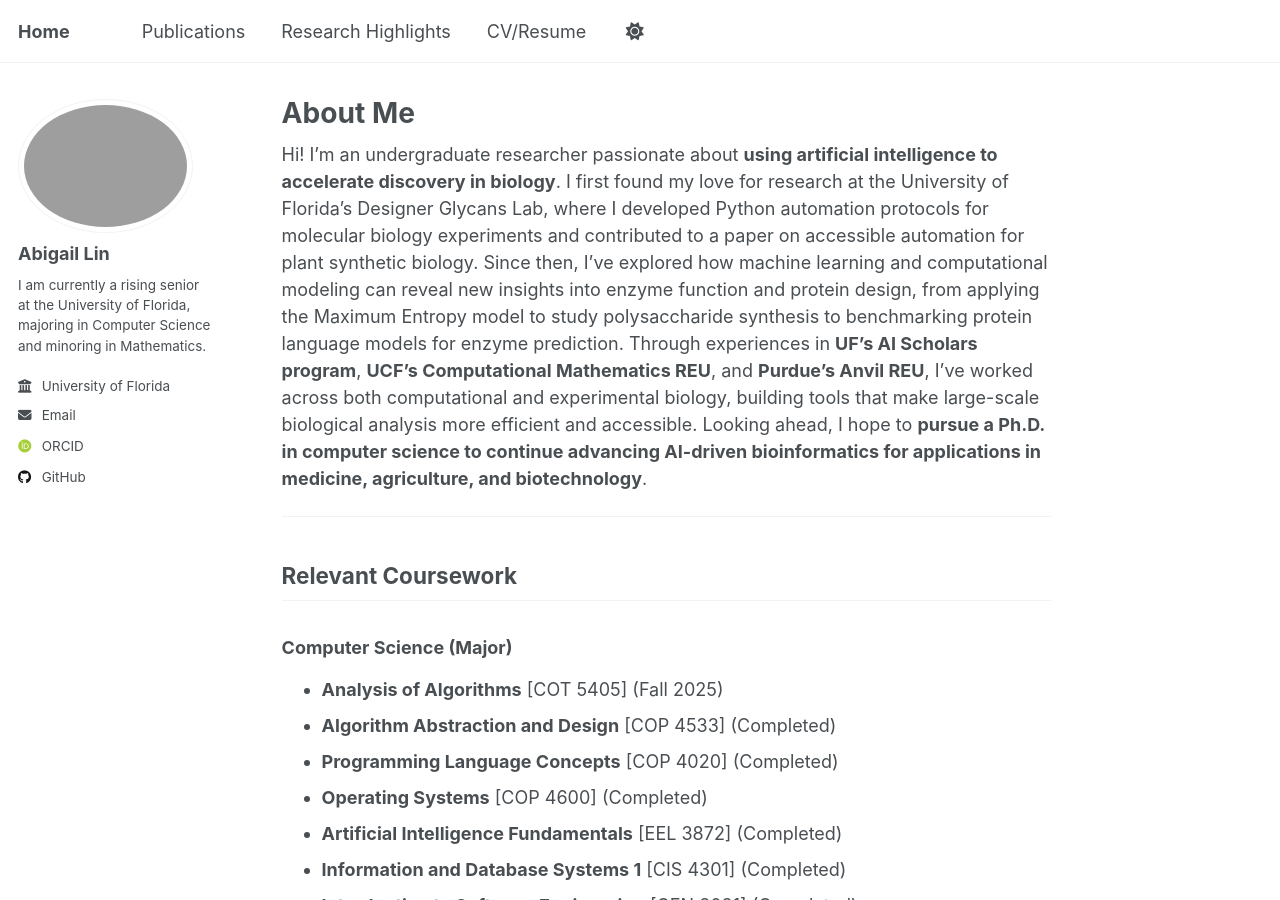
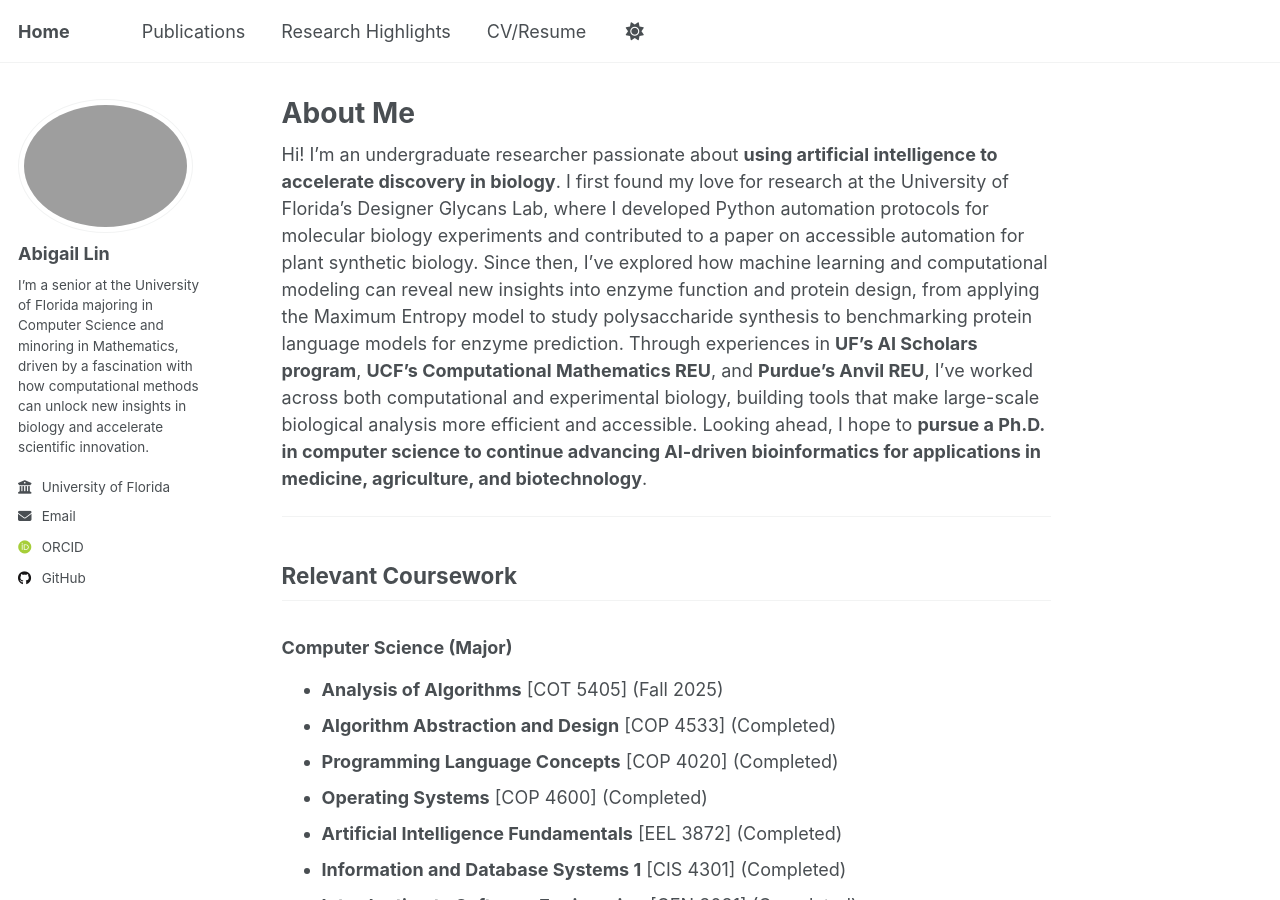
Before and after one commit to HelloWorld7-beep/HelloWorld7-beep.github.io, a Jekyll site: the page built from _pages/about.md, in a window 1280 px wide and 900 px high. Built offline with Jekyll 4.4.1, drawn with Linux system fonts in a browser that asks for light colours; some web fonts are replaced; a script that is not in the unit is left out.

Commit message:
Update _config.yml

```diff
--- a/_config.yml
+++ b/_config.yml
@@ -26,7 +26,7 @@ author:
   avatar           : "headshot_V2.jpg"
   name             : "Abigail Lin"
   pronouns         : # example: "she/her"
-  bio              : "I am currently a rising senior at the University of Florida, majoring in Computer Science and minoring in Mathematics."
+  bio              : "I’m a senior at the University of Florida majoring in Computer Science and minoring in Mathematics, driven by a fascination with how computational methods can unlock new insights in biology and accelerate scientific innovation."
   location         : #"Earth"
   employer         : "University of Florida"
   uri              : # URL
```
